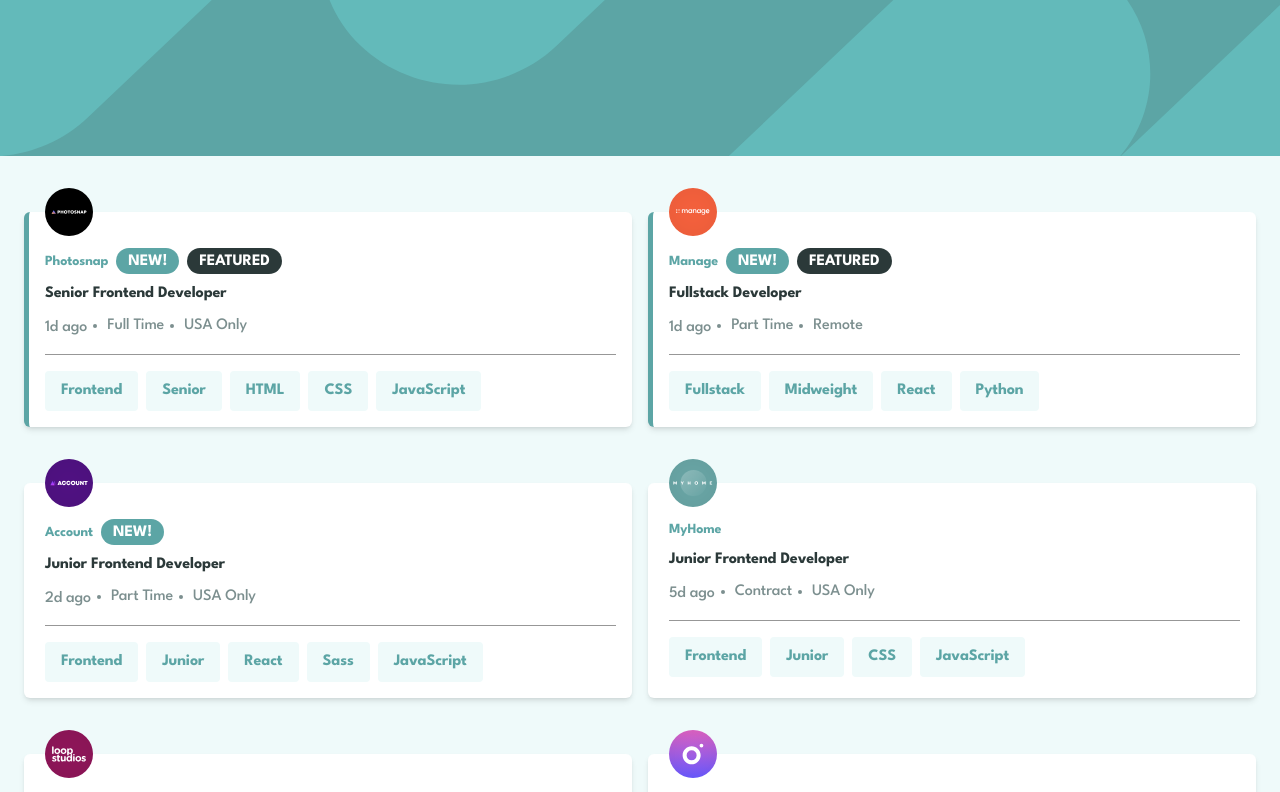
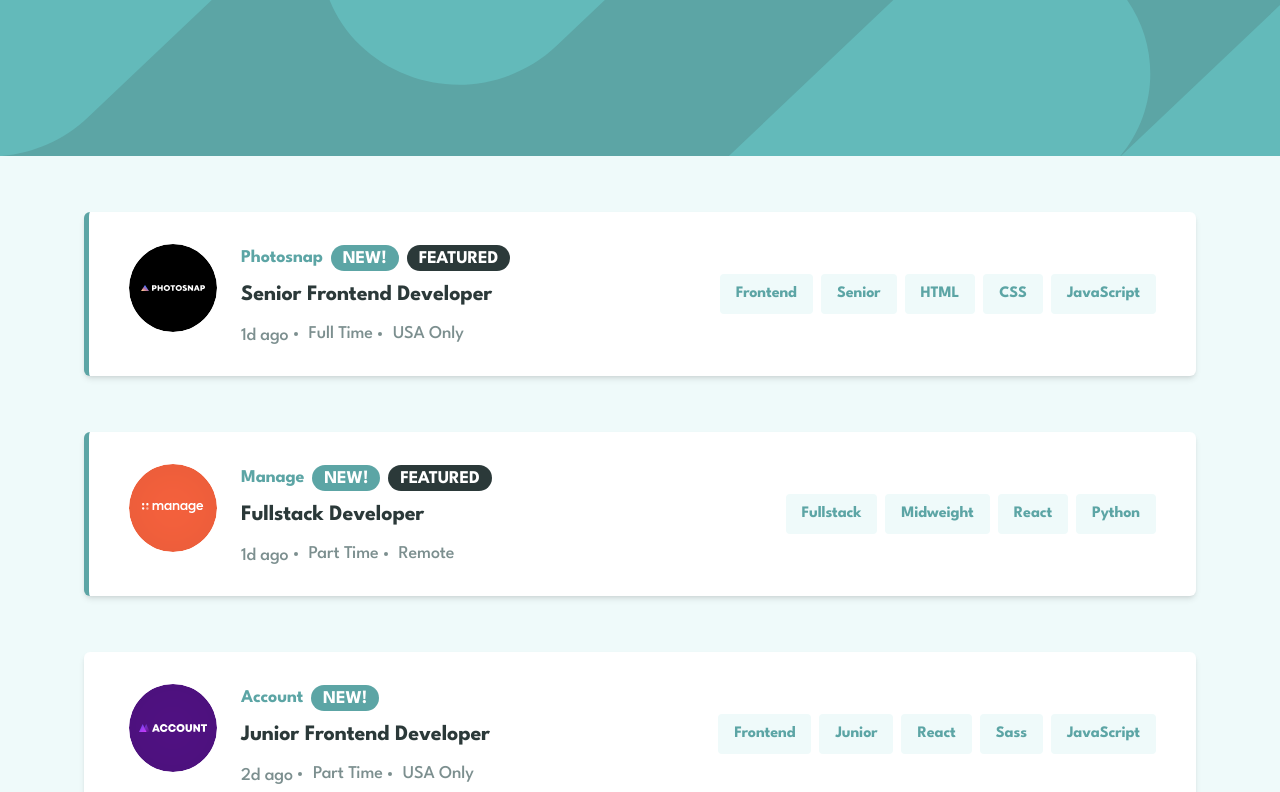
Before and after one commit to florianstancioiu/static-job-listings, a React (Vite) app: page / in a window 1280 px wide. Shown: the top 792 px of the page. Built offline with nearby package versions, Linux system fonts and the light colour scheme.

Commit message:
Style the desktop version

```diff
--- a/src/App.tsx
+++ b/src/App.tsx
@@ -7,9 +7,9 @@ const App = () => {
   return (
     <>
       <Header />
-      <main className="px-6 relative">
+      <main className="px-6 relative md:w-2xl md:mx-auto md:px-0 xl:w-278">
         <Filters />
-        <div className="md:grid grid-cols-2 gap-x-4">
+        <div className="md:grid grid-cols-2 gap-x-4 xl:grid-cols-1">
           {availableJobs.map((job) => (
             <Job key={job.id} job={job} />
           ))}
--- a/src/components/Job/Job.tsx
+++ b/src/components/Job/Job.tsx
@@ -39,32 +39,34 @@ const Job = ({ job }: JobProps) => {
 
   const { onAddFilter } = useFiltersContext();
 
-  const articleClasses = `${featured ? "border-green-400" : "border-transparent"} border-l-5 mb-14 px-4 py-4 pt-0 rounded-md shadow-md bg-white`;
+  const articleClasses = `${featured ? "border-green-400" : "border-transparent"} border-l-5 mb-14 px-4 py-4 pt-0 rounded-md shadow-md bg-white xl:px-10 xl:py-8`;
 
   return (
     <article className={articleClasses}>
-      <div>
-        <div className="mb-4 border-b border-gray-300">
+      <div className="xl:flex xl:justify-between xl:items-center">
+        <div className="mb-4 border-b border-gray-300 xl:border-b-0 xl:mb-0 xl:flex">
           <img
             src={logo}
             alt={`${position} at ${company}`}
-            className="w-12 h-12 rouded-full relative -top-6 -mb-3"
+            className="w-12 h-12 rounded-full relative -top-6 -mb-3 xl:top-0 xl:mb-0 xl:w-22 xl:h-22 xl:mr-6"
           />
+          <div>
             <div className="mb-2 flex gap-x-2 items-center">
-            <p className="text-green-400 font-bold text-sm leading-[150%] tracking-[-0.15px]">
+              <p className="text-green-400 font-bold text-sm leading-[150%] tracking-[-0.15px] xl:text-lg">
                 {company}
               </p>
               {isNew && <Pill>New!</Pill>}
               {featured && <Pill bgColor="bg-green-900">Featured</Pill>}
             </div>
-          <h2 className="mb-2 font-bold text-base leading-[150%] tracking-[-0.15px] text-green-900 hover:text-green-400">
+            <h2 className="mb-2 font-bold text-base leading-[150%] tracking-[-0.15px] text-green-900 hover:text-green-400 xl:text-[22px] cursor-pointer">
               {position}
             </h2>
-          <ul className="flex gap-x-5 mb-4 items-center text-gray-400 list-disc text-base font-medium leading-[150%] tracking-[-0.15px]">
+            <ul className="flex gap-x-5 mb-4 items-center text-gray-400 list-disc text-base font-medium leading-[150%] tracking-[-0.15px] xl:mb-0 xl:text-lg">
               <li className="list-none h-5">{postedAt}</li>
               <li className="h-6">{contract}</li>
               <li className="h-6">{location}</li>
             </ul>
+          </div>
         </div>
         <ul className="flex gap-2 max-w-full flex-wrap">
           <li>
--- a/src/components/UI/Pill/Pill.tsx
+++ b/src/components/UI/Pill/Pill.tsx
@@ -4,7 +4,7 @@ export type PillProps = {
 };
 
 const Pill = ({ children, bgColor = "bg-green-400" }: PillProps) => {
-  const classes = `${bgColor} text-uppercase text-white h-6.5 rounded-[20px] inline-block px-3 leading-[28px] font-bold tracking-[-0.15px] uppercase`;
+  const classes = `${bgColor} text-uppercase text-white h-6.5 rounded-[20px] inline-block px-3 leading-[28px] font-bold tracking-[-0.15px] uppercase xl:text-lg`;
 
   return <p className={classes}>{children}</p>;
 };
```
Lines whose indentation alone changed are shown as unchanged.
